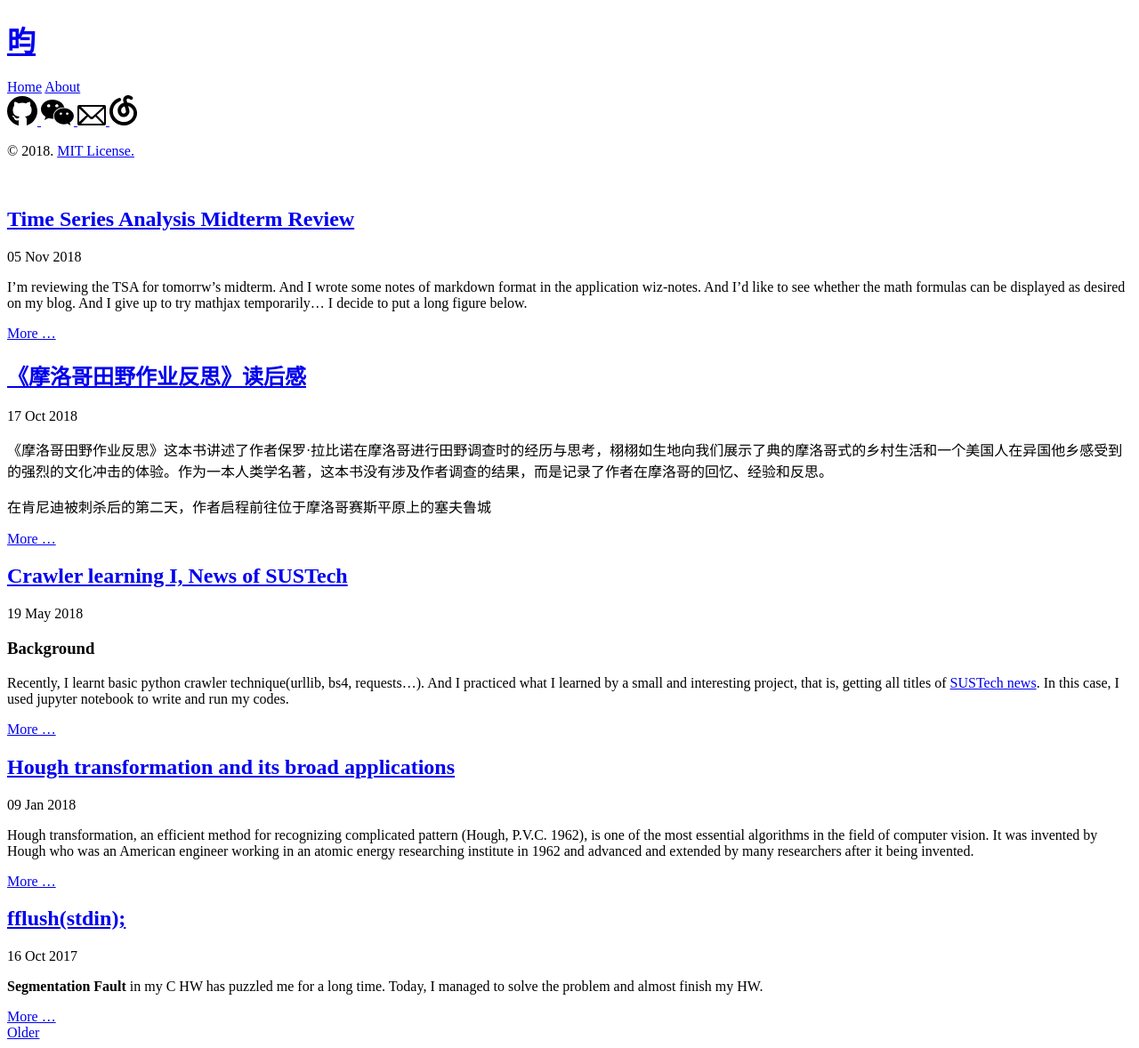
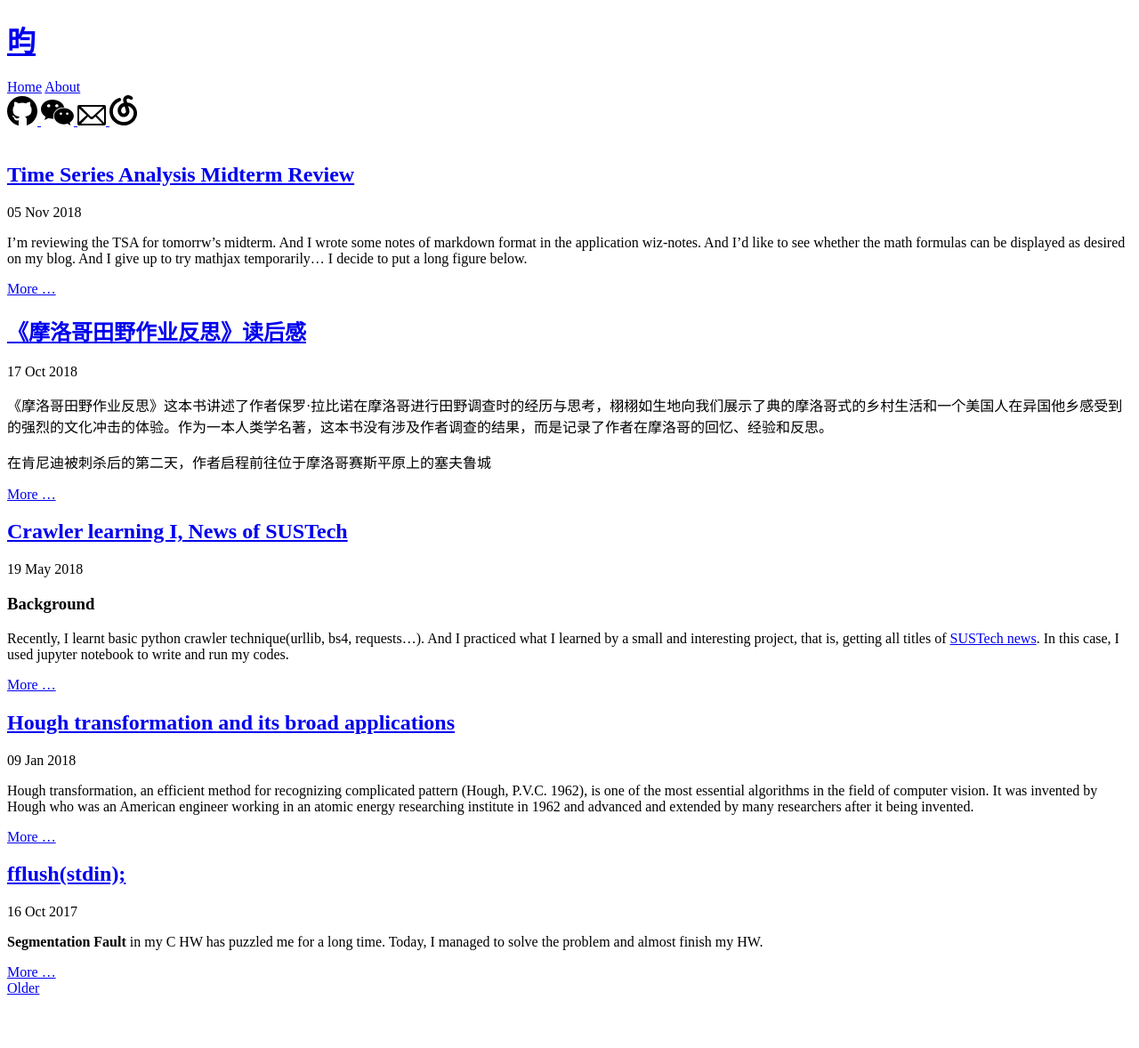
Before and after one commit to claude9493/claude9493.github.io, a Jekyll site: the page built from index.html, in a window 1280 px wide. Shown: the whole page at 89% size. Built offline with Jekyll 4.4.1, drawn with Linux system fonts in a browser that asks for light colours; the list of posts is cut into pages by our own code; after the commit the page ends 1128 px from its top, so only the background shows below that.

Commit message:
Update copyright.html

```diff
--- a/_includes/copyright.html
+++ b/_includes/copyright.html
@@ -1,4 +1,5 @@
-<p>
+<!-- <p>
   &copy; {{ site.time | date: '%Y' }}.
   <a href="{{ site.baseurl }}/LICENSE.md">MIT License.</a>
 </p>
+--!>
```
